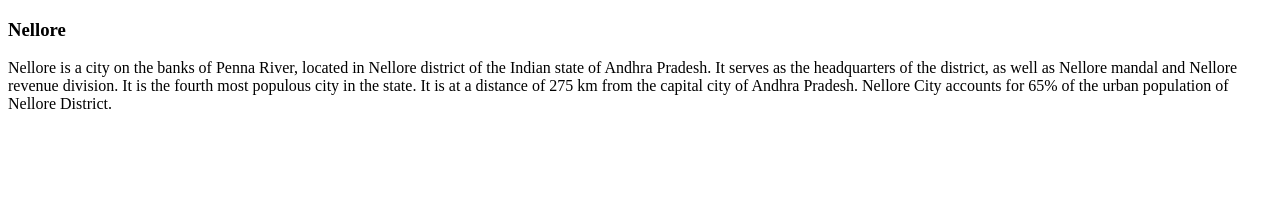
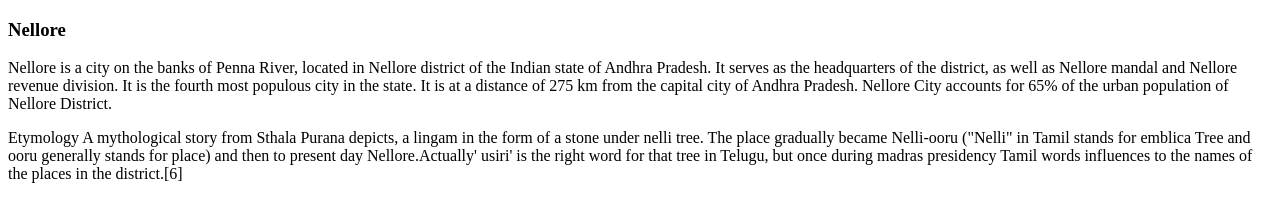
Before and after one commit to JD14133/Intellipaat-capstone-project, a plain HTML site: page index.html in a window 1280 px wide. Drawn offline with Linux system fonts and the light colour scheme.

Commit message:
Nellore Etymology

```diff
--- a/index.html
+++ b/index.html
@@ -8,5 +8,7 @@
 <h3>Nellore</h3>
 <p>Nellore is a city on the banks of Penna River, located in Nellore district of the Indian state of Andhra Pradesh. It serves as the headquarters of the district, as well as Nellore mandal and Nellore revenue division. It is the fourth most populous city in the state. It is at a distance of 275 km from the capital city of Andhra Pradesh. Nellore City accounts for 65% of the urban population of Nellore District.</p>
 
+<p>Etymology
+    A mythological story from Sthala Purana depicts, a lingam in the form of a stone under nelli tree. The place gradually became Nelli-ooru ("Nelli" in Tamil stands for emblica Tree and ooru generally stands for place) and then to present day Nellore.Actually' usiri' is the right word for that tree in Telugu, but once during madras presidency Tamil words influences to the names of the places in the district.[6]</p>
 </body>
 </html>
```
